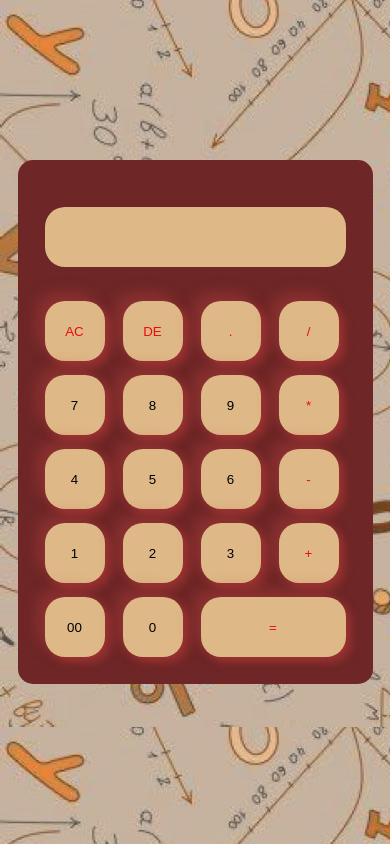
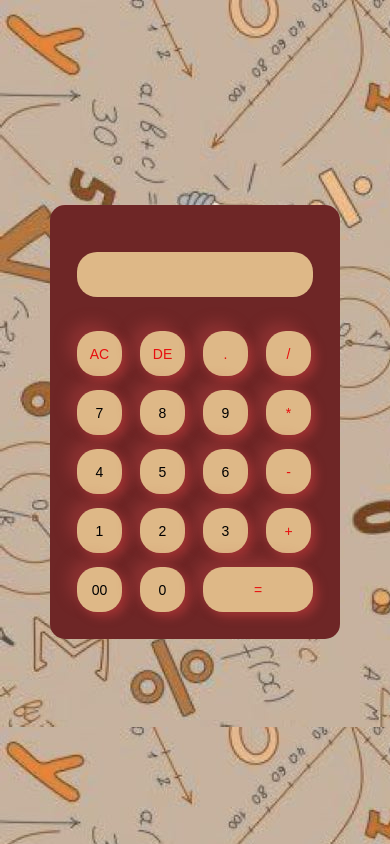
Before and after one commit to Kanikaalagarsamy/calculator, a plain HTML site: page index.html in a window 390 px wide. Drawn offline with Linux system fonts and the light colour scheme.

Commit message:
calculator

```diff
--- a/style.css
+++ b/style.css
@@ -46,3 +46,18 @@ form input.equal{
 form input.operator{
     color:rgb(232, 15, 15);
 }
+@media only screen and (max-width: 600px) {
+    .calculator form input {
+        width: 45px;
+        height: 45px;
+        font-size: 14px;
+    }
+
+    form .display input {
+        font-size: 30px;
+    }
+
+    form input.equal {
+        width: 110px;
+    }
+}
```
